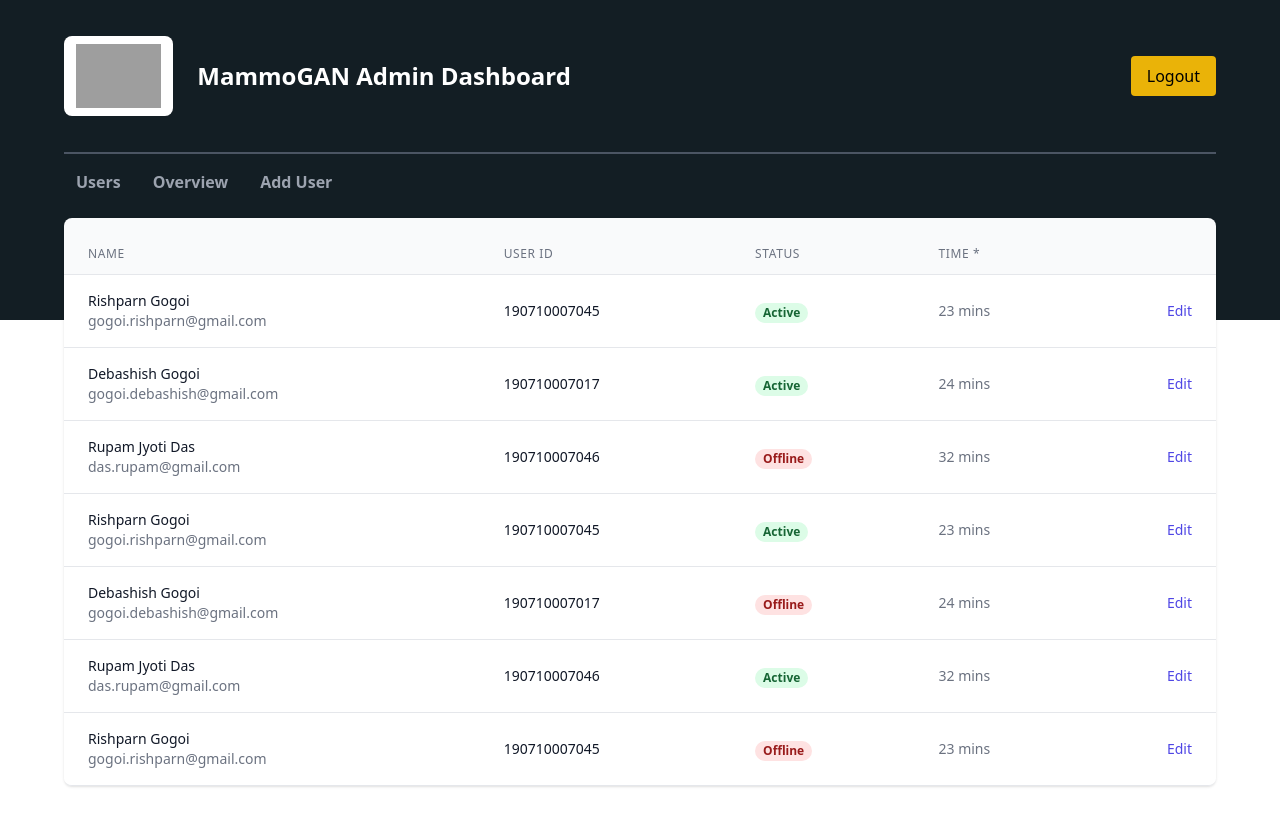
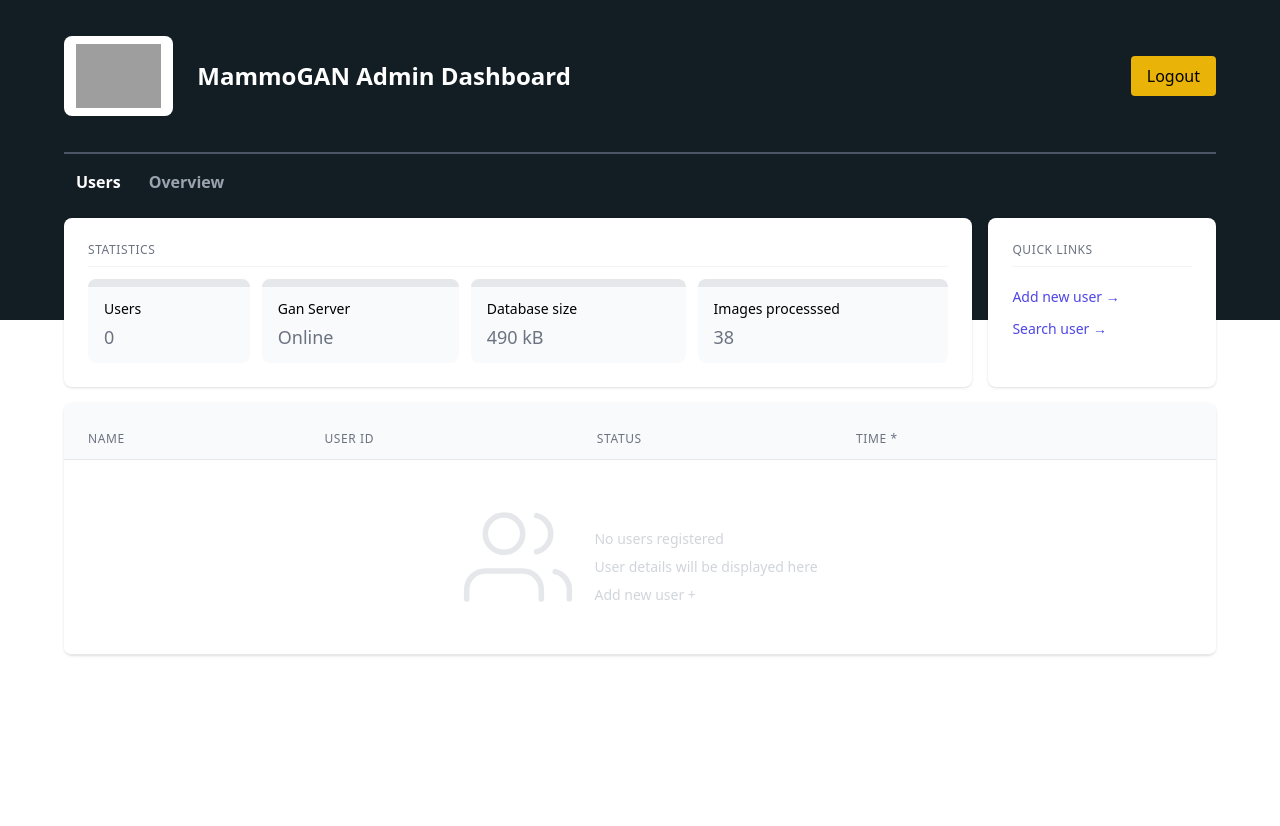
Before and after one commit to RG-404/Mammogan-App, a React (Create React App) app: page /admin in a window 1280 px wide. After the commit the page ends 800 px from the top, so only its background shows below. Built offline with nearby package versions, Linux system fonts and the light colour scheme; grey boxes are pictures that could not be loaded; the HTML template or start-up script is replaced by a standard one.

Commit message:
add new features

```diff
--- a/package.json
+++ b/package.json
@@ -18,6 +18,7 @@
     "react-dom": "^17.0.2",
     "react-router-dom": "^6.2.1",
     "react-scripts": "5.0.0",
+    "react-tsparticles": "^1.41.5",
     "react-zoom-pan-pinch": "^2.1.3",
     "socket.io-client": "^4.4.1",
     "typescript": "^4.5.5",
--- a/src/App.tsx
+++ b/src/App.tsx
@@ -11,7 +11,6 @@ import Annotate from "./containers/Annotate";
 import Workspace from "./containers/Workspace";
 import AdminUserSection from "./containers/AdminUserSection";
 import AdminOverviewSection from "./containers/AdminOverviewSection";
-import AdminAdduserSection from "./containers/AdminAdduserSection";
 
 import "./App.css";
 
@@ -29,7 +28,6 @@ function App() {
             <Route path="admin" element={<AdminDash />}>
               <Route path="" element={<AdminUserSection />} />
               <Route path="overview" element={<AdminOverviewSection />} />
-              <Route path="adduser" element={<AdminAdduserSection />} />
             </Route>
           </Routes>
         </BrowserRouter>
--- a/src/components/Table/index.tsx
+++ b/src/components/Table/index.tsx
@@ -91,7 +91,51 @@ const Table = () => {
               </tr>
             </thead>
             <tbody className="bg-white divide-y divide-gray-200">
-              {fakeData.map((item) => {
+              <tr>
+                <td colSpan={5}>
+                  <div className="py-10 px-6 flex justify-center items-end w-full">
+                    <svg
+                      xmlns="http://www.w3.org/2000/svg"
+                      viewBox="0 0 24 24"
+                      fill="none"
+                      stroke="currentColor"
+                      strokeWidth={1.2}
+                      strokeLinecap="round"
+                      strokeLinejoin="round"
+                      className="feather feather-users h-28 text-gray-200 mr-5"
+                    >
+                      <path d="M17 21v-2a4 4 0 0 0-4-4H5a4 4 0 0 0-4 4v2" />
+                      <circle cx={9} cy={7} r={4} />
+                      <path d="M23 21v-2a4 4 0 0 0-3-3.87" />
+                      <path d="M16 3.13a4 4 0 0 1 0 7.75" />
+                    </svg>
+
+                    {/* <svg
+                      xmlns="http://www.w3.org/2000/svg"
+                      viewBox="0 0 24 24"
+                      fill="none"
+                      stroke="currentColor"
+                      strokeWidth={1.2}
+                      strokeLinecap="round"
+                      strokeLinejoin="round"
+                      className="feather feather-user-x h-28 text-gray-200 mr-5"
+                    >
+                      <path d="M16 21v-2a4 4 0 0 0-4-4H5a4 4 0 0 0-4 4v2" />
+                      <circle cx="8.5" cy={7} r={4} />
+                      <line x1={18} y1={8} x2={23} y2={13} />
+                      <line x1={23} y1={8} x2={18} y2={13} />
+                    </svg> */}
+                    <div className="text-sm text-gray-300 ">
+                      <div className="mb-2">No users registered</div>
+                      <div className="mb-2">
+                        User details will be displayed here
+                      </div>
+                      <div className="mb-2">Add new user +</div>
+                    </div>
+                  </div>
+                </td>
+              </tr>
+              {/* {fakeData.map((item) => {
                 return (
                   <tr>
                     <td className="px-6 py-4 whitespace-nowrap">
@@ -135,7 +179,7 @@ const Table = () => {
                     </td>
                   </tr>
                 );
-              })}
+              })} */}
             </tbody>
           </table>
         </div>
--- a/src/config.json
+++ b/src/config.json
@@ -1,3 +1,3 @@
 {
-  "url": "http://172.20.10.9:9000/"
+  "url": "http://192.168.10.31:9000/"
 }
--- a/src/containers/AdminUserSection/index.tsx
+++ b/src/containers/AdminUserSection/index.tsx
@@ -1,10 +1,62 @@
-import React from "react";
+import React, { useState } from "react";
 import Table from "../../components/Table";
+import AdminAdduserSection from "../AdminAdduserSection";
 
 const AdminUserSection = () => {
+  const [showNewUserSection, setshowNewUserSection] = useState(false);
+
   return (
     <div>
-      <Table />
+      <div className="flex mb-4 flex-col md:flex-row">
+        <div className="sm:rounded-lg p-6 bg-white shadow w-[80%] mr-4">
+          <div className="text-xs font-medium text-gray-500 uppercase tracking-wider mb-3 border-b border-gray-100 pb-2">
+            Statistics
+          </div>
+          <div className="flex">
+            <div className="bg-gray-50 py-3 px-4 rounded-lg border-gray-200 border-t-8 mr-3 grow">
+              <div className="text-sm font-medium mb-1">Users</div>
+              <div className="text-lg font-light text-gray-500">0</div>
+            </div>
+            <div className="bg-gray-50 py-3 px-4 rounded-lg border-gray-200 border-t-8 mr-3 grow">
+              <div className="text-sm font-medium mb-1">Gan Server</div>
+              <div className="text-lg font-light text-gray-500">Online</div>
+            </div>
+            <div className="bg-gray-50 py-3 px-4 rounded-lg border-gray-200 border-t-8 mr-3 grow">
+              <div className="text-sm font-medium mb-1">Database size</div>
+              <div className="text-lg font-light text-gray-500">490 kB</div>
+            </div>
+            <div className="bg-gray-50 py-3 px-4 rounded-lg border-gray-200 border-t-8 grow">
+              <div className="text-sm font-medium mb-1">Images processsed</div>
+              <div className="text-lg font-light text-gray-500">38</div>
+            </div>
+          </div>
+        </div>
+        <div className="sm:rounded-lg p-6 bg-white shadow w-[20%]">
+          <div className="text-xs font-medium text-gray-500 uppercase tracking-wider mb-5 border-b border-gray-100 pb-2">
+            Quick Links
+          </div>
+          <div
+            className="mb-3 text-sm text-indigo-600 cursor-pointer"
+            onClick={() => [setshowNewUserSection(true)]}
+          >
+            Add new user →
+          </div>
+          <div className="mb-3 text-sm text-indigo-600">Search user →</div>
+        </div>
+      </div>
+      {showNewUserSection ? (
+        <div className="mb-4 transition-all">
+          <AdminAdduserSection
+            closehandler={() => {
+              setshowNewUserSection(false);
+            }}
+          />
+        </div>
+      ) : null}
+
+      <div className=" transition-all">
+        <Table />
+      </div>
     </div>
   );
 };
--- a/src/screens/AdminDash/index.tsx
+++ b/src/screens/AdminDash/index.tsx
@@ -1,13 +1,17 @@
-import React from "react";
-import { Outlet, Link } from "react-router-dom";
-
-import Table from "../../components/Table";
+import React, { useEffect } from "react";
+import { Outlet, Link, useLocation } from "react-router-dom";
 
 const AdminDash = () => {
+  const location = useLocation();
+
+  useEffect(() => {
+    console.log(location.pathname);
+  }, [location]);
+
   return (
     <div className="relative">
       <div className="absolute top-0 left-0 right-0 bg-[#131e24] -z-50 h-80"></div>
-      <div className="max-w-6xl mx-auto ">
+      <div className="max-w-6xl mx-auto">
         <div className="text-white mb-4">
           <div className="flex justify-between items-center py-9">
             <div className="flex justify-center items-center">
@@ -18,27 +22,33 @@ const AdminDash = () => {
               />
               <div className="text-2xl font-bold">MammoGAN Admin Dashboard</div>
             </div>
-
             <button className="bg-yellow-500 px-4 py-2 rounded text-black hover:bg-yellow-600 transition-all">
               Logout
             </button>
           </div>
           <div className="border-[0.6px] border-gray-600 mb-2" />
           <ul className="text-white flex">
-            <Link to="/admin/">
-              <li className="text-center px-3 mr-1 py-2 cursor-pointer hover:bg-[#1f313b] rounded-md text-gray-400 hover:text-white transition-all font-semibold">
+            <Link to="/admin">
+              <li
+                className={`text-center px-3 mr-1 py-2 cursor-pointer hover:bg-[#1f313b] rounded-md  ${
+                  location.pathname === "/admin"
+                    ? "text-white"
+                    : "text-gray-400"
+                } hover:text-white transition-all font-semibold`}
+              >
                 Users
               </li>
             </Link>
             <Link to="/admin/overview">
               {" "}
-              <li className="text-center px-3 mx-1 py-2 cursor-pointer hover:bg-[#1f313b] rounded-md text-gray-400 hover:text-white transition-all font-semibold">
+              <li
+                className={`text-center px-3 mr-1 py-2 cursor-pointer hover:bg-[#1f313b] rounded-md  ${
+                  location.pathname === "/admin/overview"
+                    ? "text-white"
+                    : "text-gray-400"
+                } hover:text-white transition-all font-semibold`}
+              >
                 Overview
-              </li>
-            </Link>
-            <Link to="/admin/adduser">
-              <li className="text-center px-3 mx-1 py-2 cursor-pointer hover:bg-[#1f313b] rounded-md text-gray-400 hover:text-white transition-all font-semibold">
-                Add User
               </li>
             </Link>
           </ul>
```
Also changed, not shown: src/containers/AdminAdduserSection/index.tsx (+45 -80 lines), src/screens/Login.tsx (+102 -14 lines), 1 other file (tests, documents, lock files or other folders).
